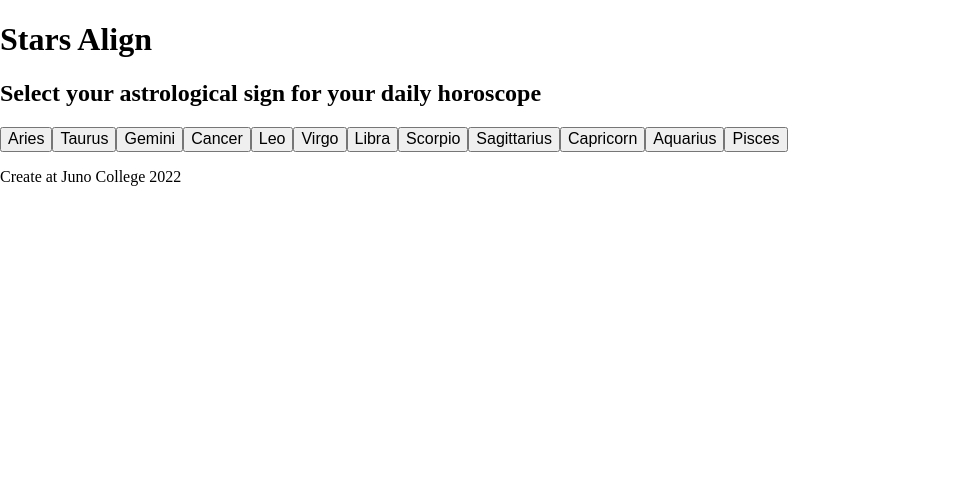
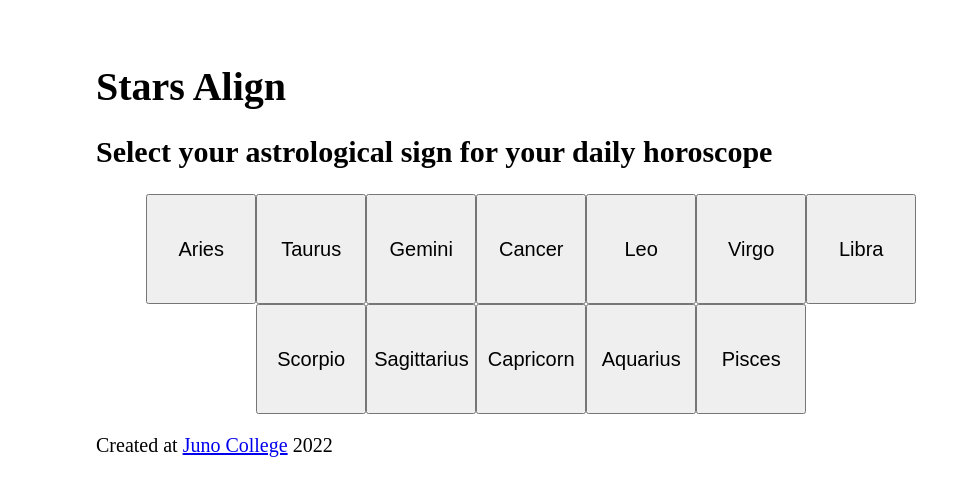
Before and after one commit to sabinetait/sabine-tait-project-three, a React (Create React App) app: page / in a window 1280 px wide. Shown: the top 496 px of the page, without its empty margins (0-979 px from the left). Built offline with nearby package versions, Linux system fonts and the light colour scheme.

Commit message:
fixed bug in package-lock.json :bug:

```diff
--- a/package.json
+++ b/package.json
@@ -10,7 +10,8 @@
     "react": "^17.0.2",
     "react-dom": "^17.0.2",
     "react-scripts": "5.0.0",
-    "web-vitals": "^2.1.3"
+    "web-vitals": "^2.1.3",
+    "mini-css-extract-plugin": "2.4.7"
   },
   "scripts": {
     "start": "react-scripts start",
--- a/src/App.css
+++ b/src/App.css
@@ -5,3 +5,40 @@ html { -moz-box-sizing: border-box; -webkit-box-sizing: border-box; box-sizing:
 *, *:before, *:after {box-sizing: inherit}
 
 .sr-only { position: absolute; width: 1px; height: 1px; margin: -1px; border: 0; padding: 0; white-space: nowrap; clip-path: inset(100%); clip: rect(0 0 0 0); overflow: hidden;}
+
+html {
+    font-size: 125%;
+}
+
+.App {
+   display: flex;
+   flex-wrap: wrap;
+   justify-content: center;
+   padding-top: 5%;
+
+}
+
+.wrapper {
+    width: 85%;
+    max-width: 1440px;
+}
+
+.app-container {
+
+}
+
+h1 {
+    margin: 0;
+}
+
+button {
+    height: 5.5rem;
+    width: 5.5rem;
+}
+
+.astro-buttons {
+    width: 80%;
+    display: flex;
+    flex-wrap: wrap;
+    justify-content: center
+}
--- a/src/App.js
+++ b/src/App.js
@@ -1,5 +1,4 @@
 import './App.css';
-
 
 import Header from './Header.js';
 import SignSelection from './SignSelection.js';
@@ -10,11 +9,13 @@ function App() {
   return (
     <div className="App">
 
-      <Header />
+      <div className="wrapper app-containter">
+        <Header />
 
-      <SignSelection />
+        <SignSelection />
 
-      <Footer />
+        <Footer />
+      </div>
 
     </div>
   );
--- a/src/Footer.js
+++ b/src/Footer.js
@@ -4,7 +4,7 @@ const Footer = () => {
 
     return (
         <footer>
-            <p>Create at Juno College 2022</p>
+            <p>Created at <a href="https://junocollege.com/">Juno College</a> 2022</p>
         </footer>
     )
 }
--- a/src/SignSelection.js
+++ b/src/SignSelection.js
@@ -22,7 +22,7 @@ const SignSelection = () => {
             day: 'today',
           }
         }).then( (response) => {
-        //   console.log(response.data);
+          console.log(response.data);
           setHoroscope(response.data);
 
         });
```
Also changed, not shown: 1 other file (tests, documents, lock files or other folders).
